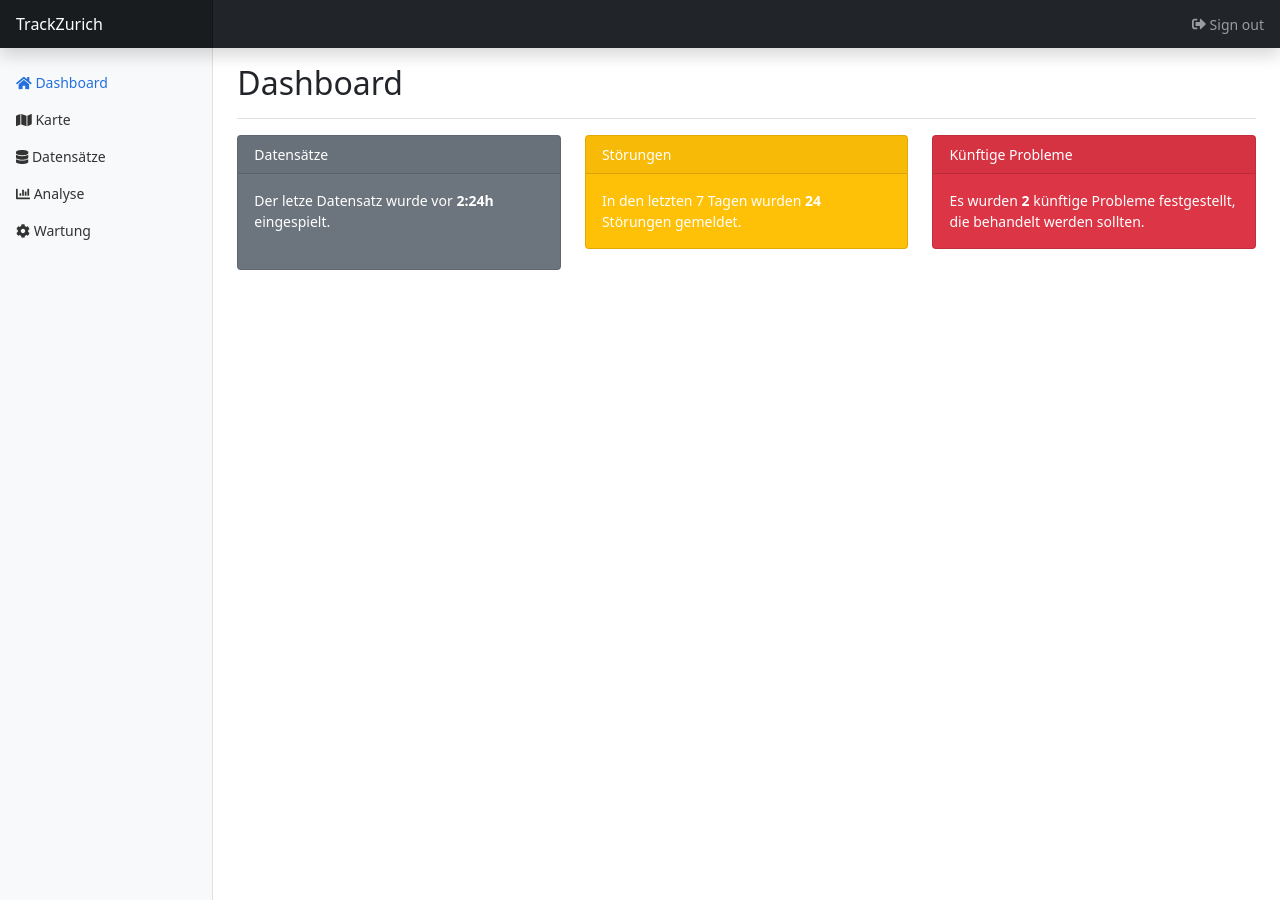
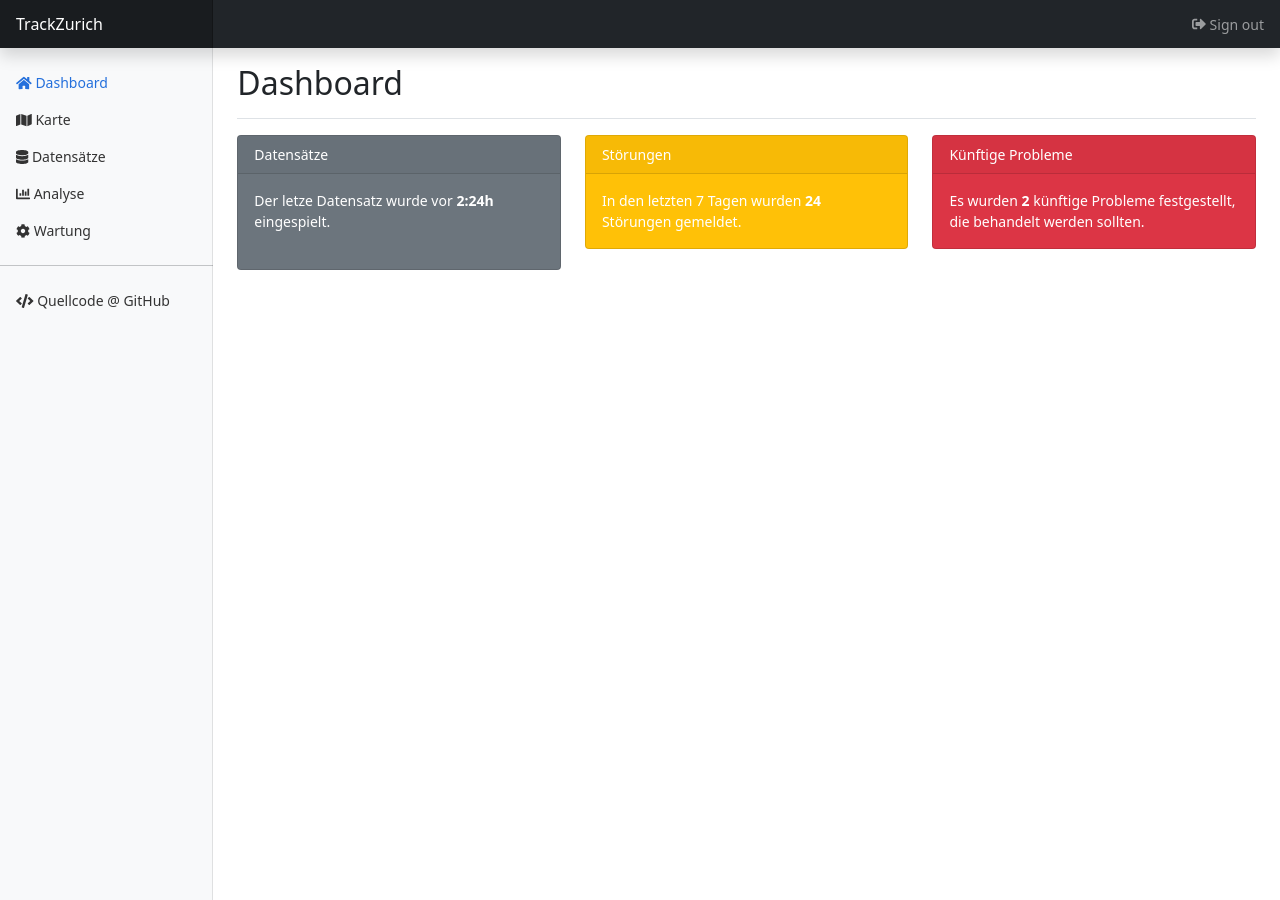
Before and after one commit to davue/HackZurich2021, a Jekyll site: the page built from docs/index.md, in a window 1280 px wide. Built offline with Jekyll 4.4.1, drawn with Linux system fonts in a browser that asks for light colours; nearby versions of some CDN libraries.

Commit message:
Add github link

```diff
--- a/docs/_layouts/default.html
+++ b/docs/_layouts/default.html
@@ -76,6 +76,13 @@
                   Wartung
                 </a>
               </li>
+              <hr>
+              <li class="nav-item">
+                <a class="nav-link" href="https://github.com/davue/HackZurich2021" target="_blank">
+                  <i class="fas fa-code"></i>
+                  Quellcode @ GitHub
+                </a>
+              </li>
             </ul>
           </div>
         </nav>
```
